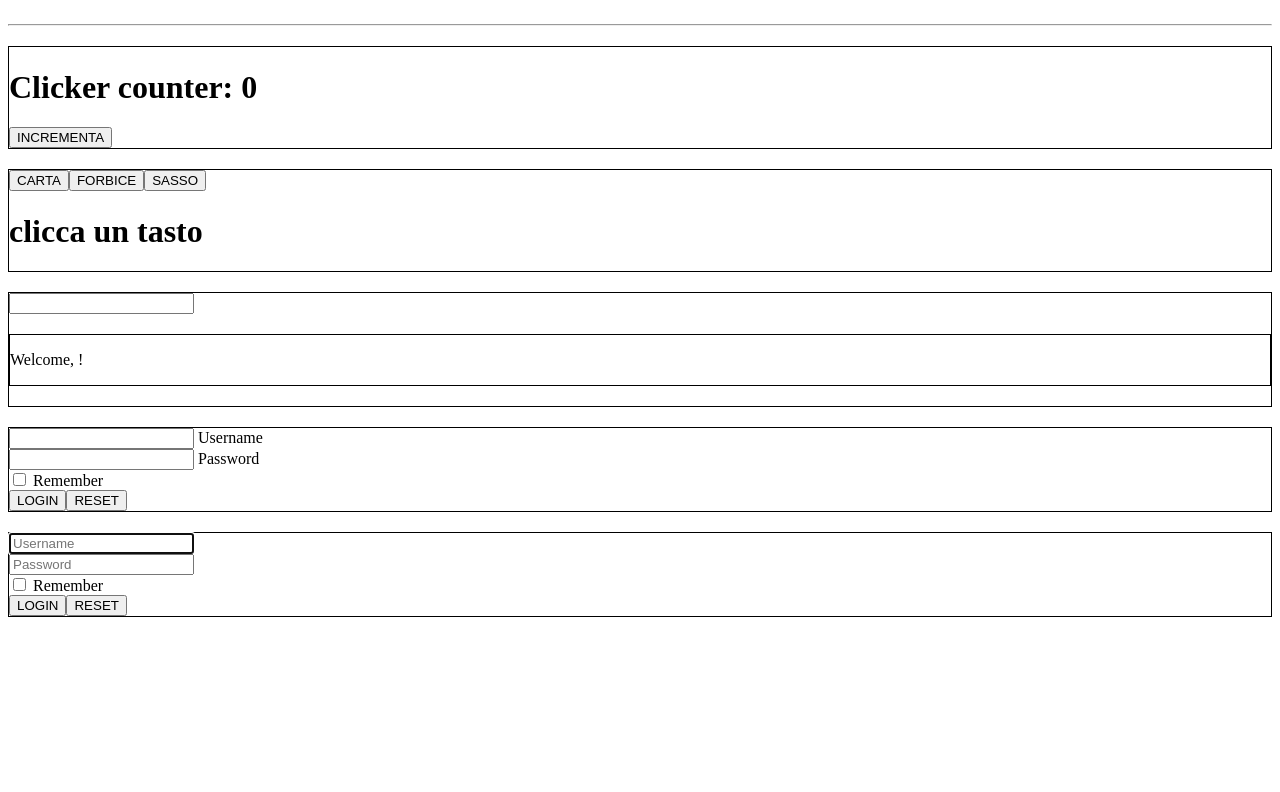
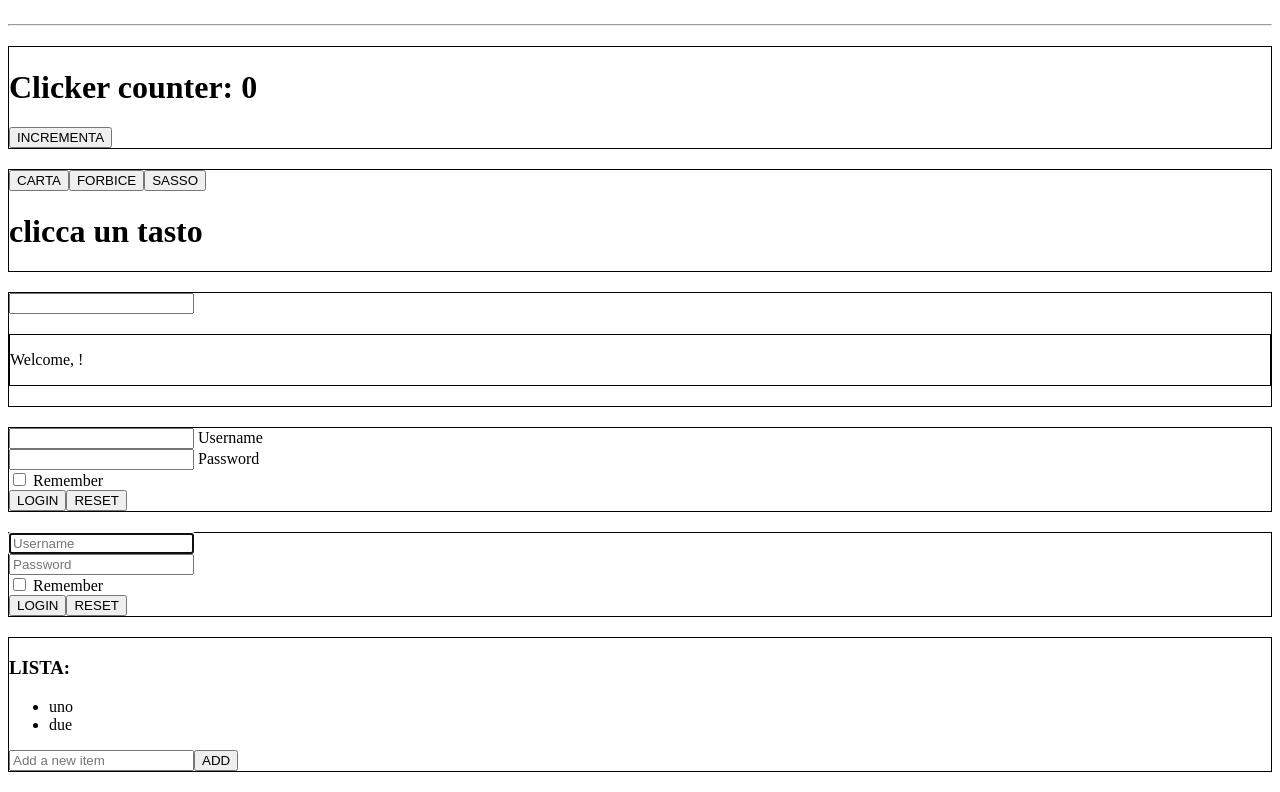
Before and after one commit to darthClara/react-exercises, a React (Create React App) app: page / in a window 1280 px wide. Shown: the part 521-1313 px from the top of the page. Before the commit the page ends 1158 px from the top, so only its background shows below. Built offline with nearby package versions, Linux system fonts and the light colour scheme.

Commit message:
todo list

```diff
--- a/src/App.js
+++ b/src/App.js
@@ -7,6 +7,7 @@ import ClickTracker from "./FormsListsAndStyling/ClickTracker";
 import InteractiveWelcome from "./FormsListsAndStyling/InteractiveWelcome";
 import Login from "./FormsListsAndStyling/Login";
 import UncontrolledLogin from "./FormsListsAndStyling/UncontrolledLogin";
+import TodoList from "./FormsListsAndStyling/TodoList";
 
 export default class App extends React.Component {
     render() {
@@ -26,6 +27,7 @@ export default class App extends React.Component {
                 <InteractiveWelcome/>
                 <Login/>
                 <UncontrolledLogin/>
+                <TodoList/>
             </div>
         )
     }
--- /dev/null
+++ b/src/FormsListsAndStyling/TodoList.js
@@ -0,0 +1,45 @@
+import React from "react";
+
+export default class TodoList extends React.Component {
+
+  state = {
+    items: ["uno", "due"],
+    newitems: ""
+  };
+
+  inputHandler = (e) => {
+    const valore = e.target.value;
+    this.setState({
+        newitems: valore
+    })
+    };
+
+    clickHandler = () => {
+        if(this.state.newitems) {
+            this.setState({
+                items: this.state.items.concat([this.state.newitems]),
+            });
+            this.refs.listItem.value="";
+        } else {alert("insert a new item")}
+    };
+
+  render() {
+    return (
+      <div style={{ border: "1px solid black", margin: "20px 0px 20px 0px" }}>
+        <h3>LISTA:</h3>
+        <ul>
+          {this.state.items.map((li) => (
+            <li>{li}</li>
+          ))}
+        </ul>
+        <input
+          ref="listItem"
+          placeholder="Add a new item"
+          type="text"
+          onChange={this.inputHandler}
+        />
+        <input type="button" value="ADD" onClick={this.clickHandler}/>
+      </div>
+    );
+  }
+}
```
